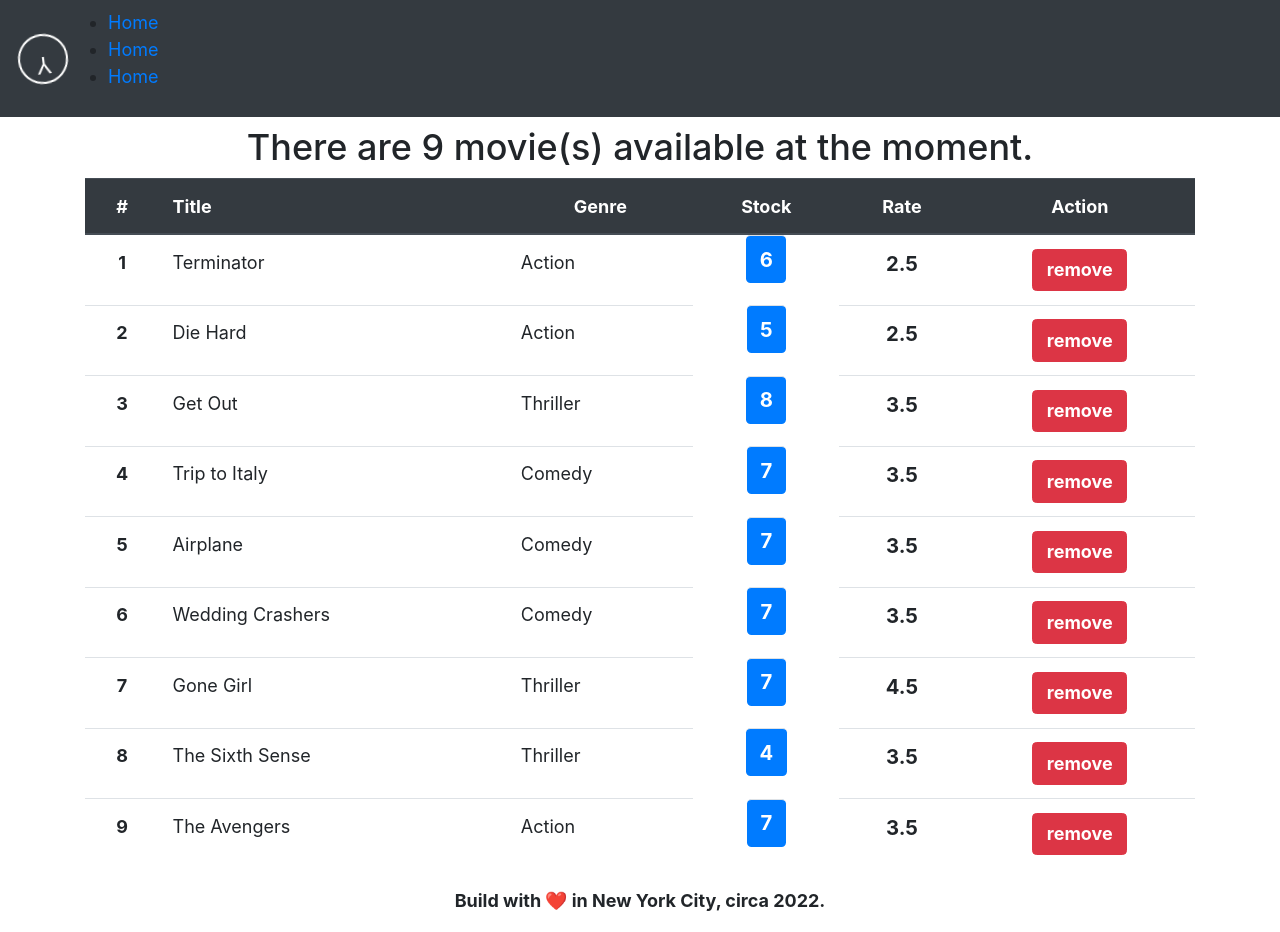
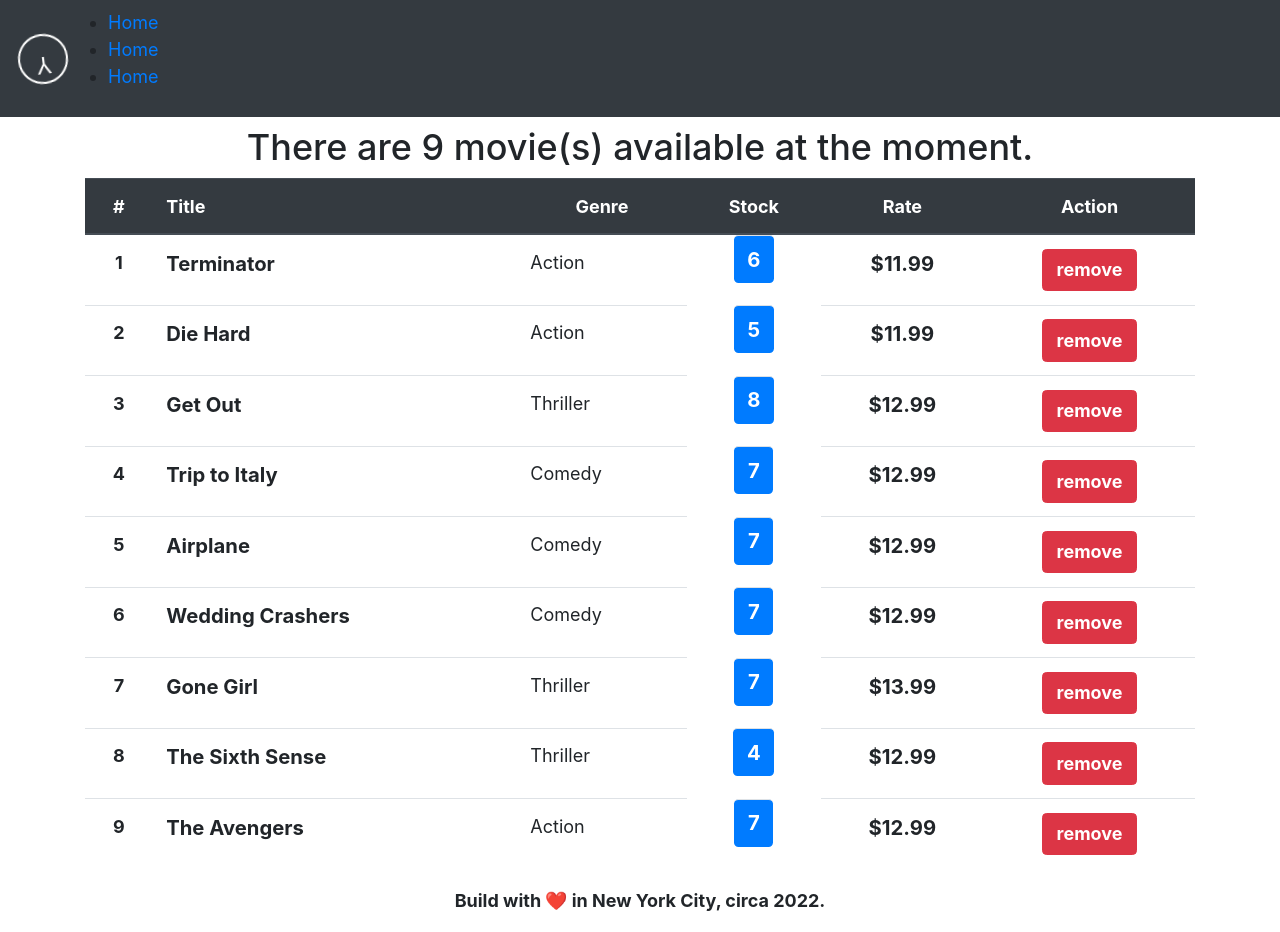
Before and after one commit to iamserda/Youdeo, a React (Create React App) app: page / in a window 1280 px wide. Built offline with nearby package versions, Linux system fonts and the light colour scheme.

Commit message:
updated Row components, added dollar values, and styling

```diff
--- a/src/components/Row.jsx
+++ b/src/components/Row.jsx
@@ -9,16 +9,21 @@
       <th scope="row" className="">
         {index + 1}
       </th>
-      <td className="text-left">{title}</td>
+      <td
+        className="text-left font-weight-bold"
+        style={{ fontSize: "1.125rem" }}
+      >
+        {title}
+      </td>
       <td className="text-left">{name}</td>
       <td
         className="badge badge-primary text-nowrap font-weight-bold"
-        style={{ fontSize: "1.125rem" }}
+        style={{ fontSize: "1.125rem", fontWeight: "bold" }}
       >
         {stock}
       </td>
       <td className=" font-weight-bold" style={{ fontSize: "1.125rem" }}>
-        {rate}
+        ${rate + 9.49}
       </td>
       <td>
         <button
```
